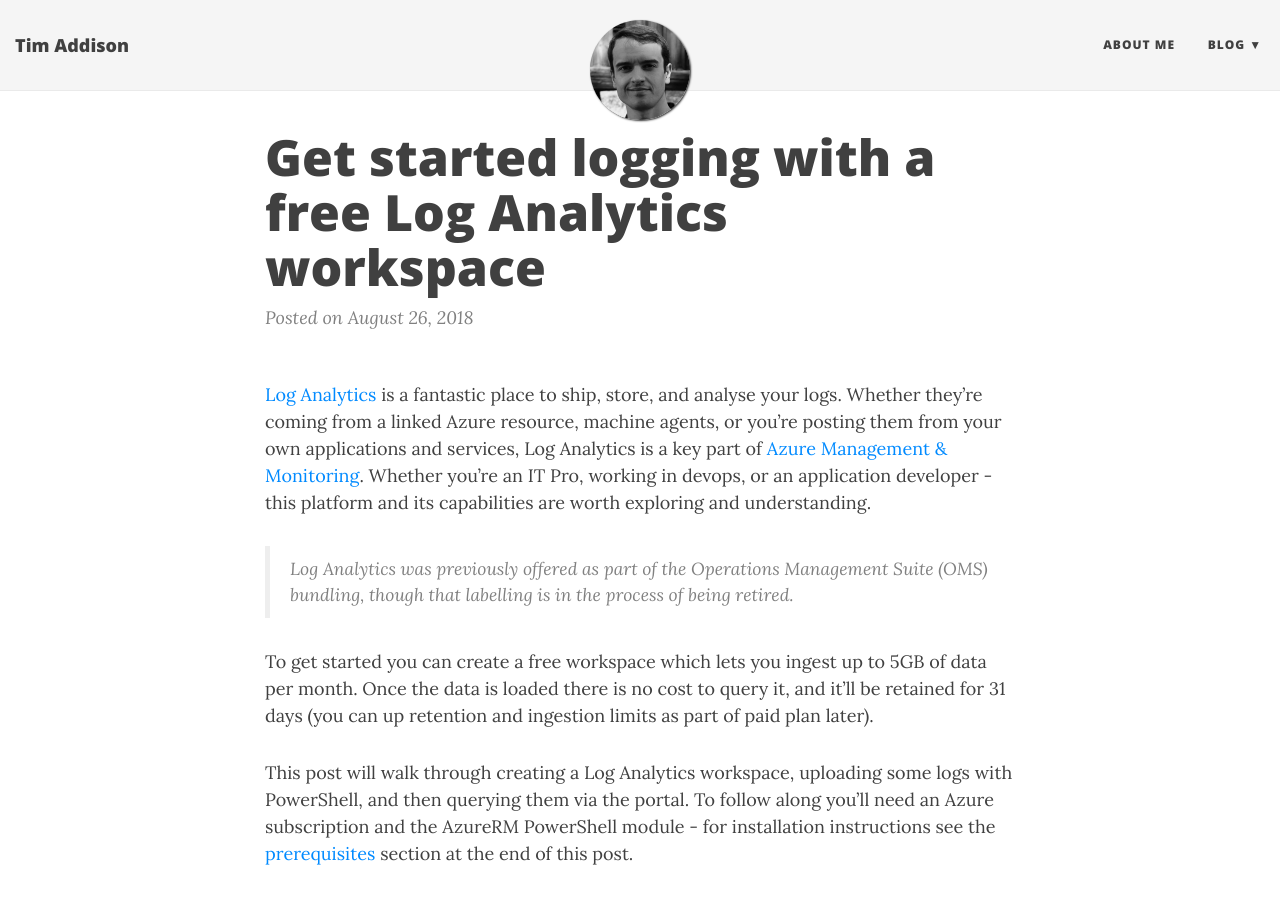
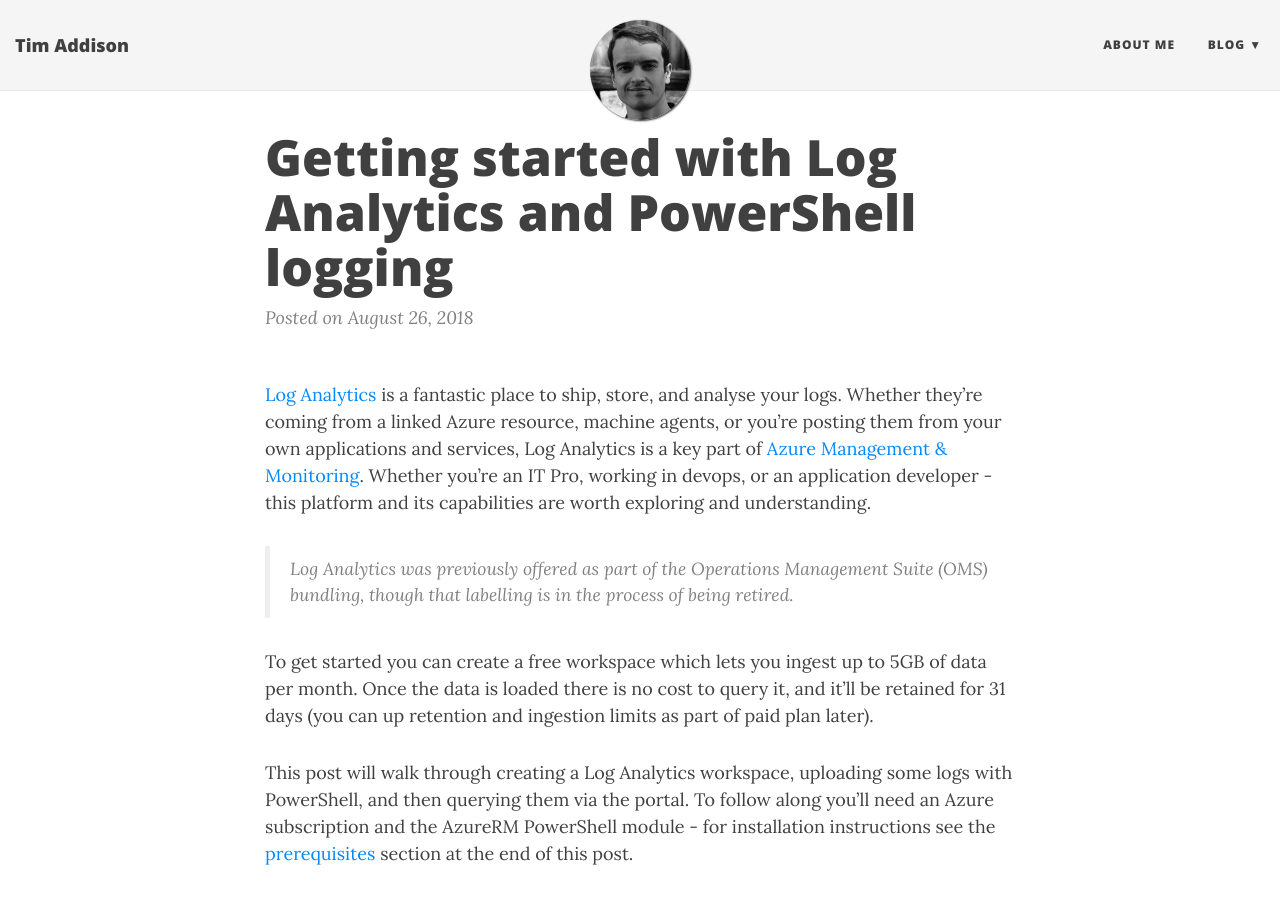
Before and after one commit to taddison/tjaddison.com, a Jekyll site: the page built from _posts/2018/2018-08-26-Getting-started-with-Log-Analytics-and-PowerShell-logging.md, in a window 1280 px wide and 900 px high. Built offline with Jekyll 4.4.1, drawn with Linux system fonts in a browser that asks for light colours; nearby versions of some CDN libraries; comment, search, counter and statistics services are not loaded.

Commit message:
Rename post

```diff
--- a/_posts/2018/2018-08-26-Get-started-logging-with-a-free-Log-Analytics-workspace.md
+++ b/_posts/2018/2018-08-26-Getting-started-with-Log-Analytics-and-PowerShell-logging.md
@@ -1,6 +1,6 @@
 ---
 layout: post
-title: Get started logging with a free Log Analytics workspace
+title: Getting started with Log Analytics and PowerShell logging
 share-img: https://tjaddison.com/assets/2018/2018-08-26/ProcessQuery.png
 tags: [Azure, "Log Analytics", DevOps, PowerShell]
 ---
```
